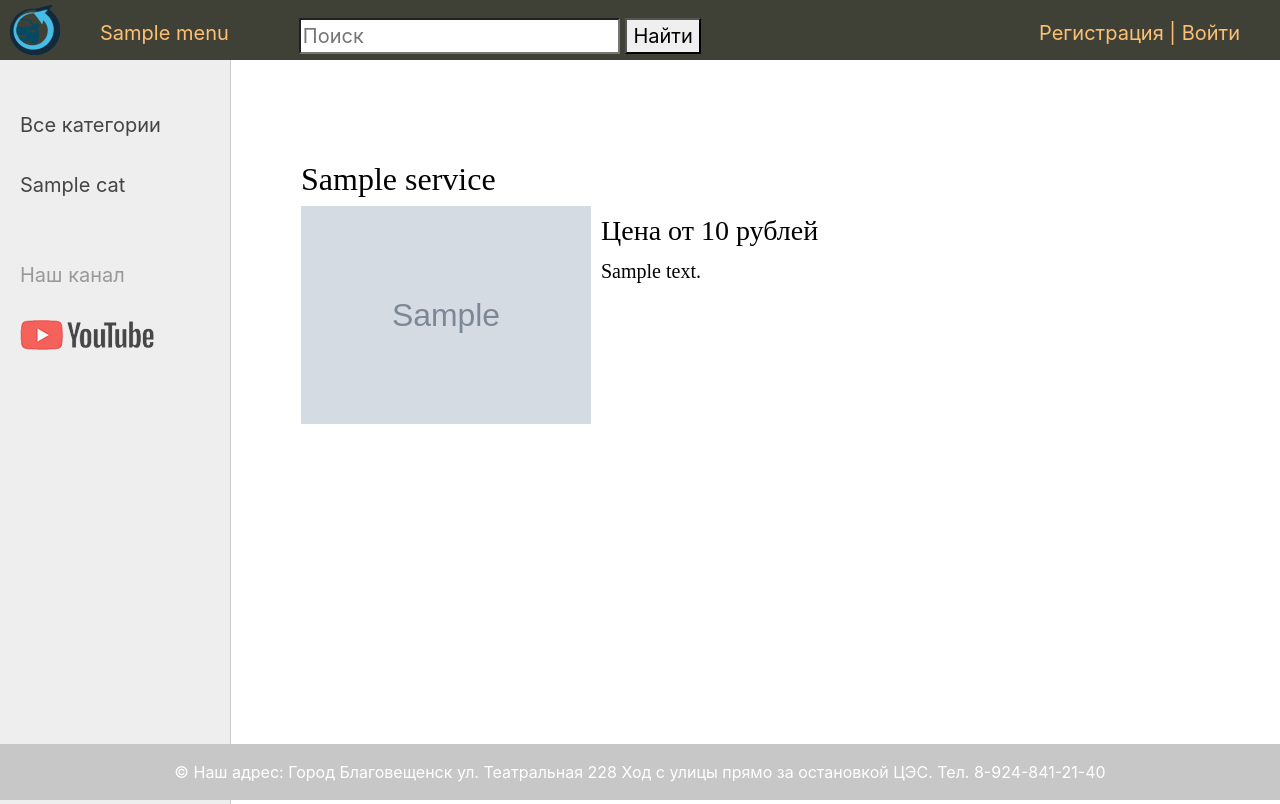
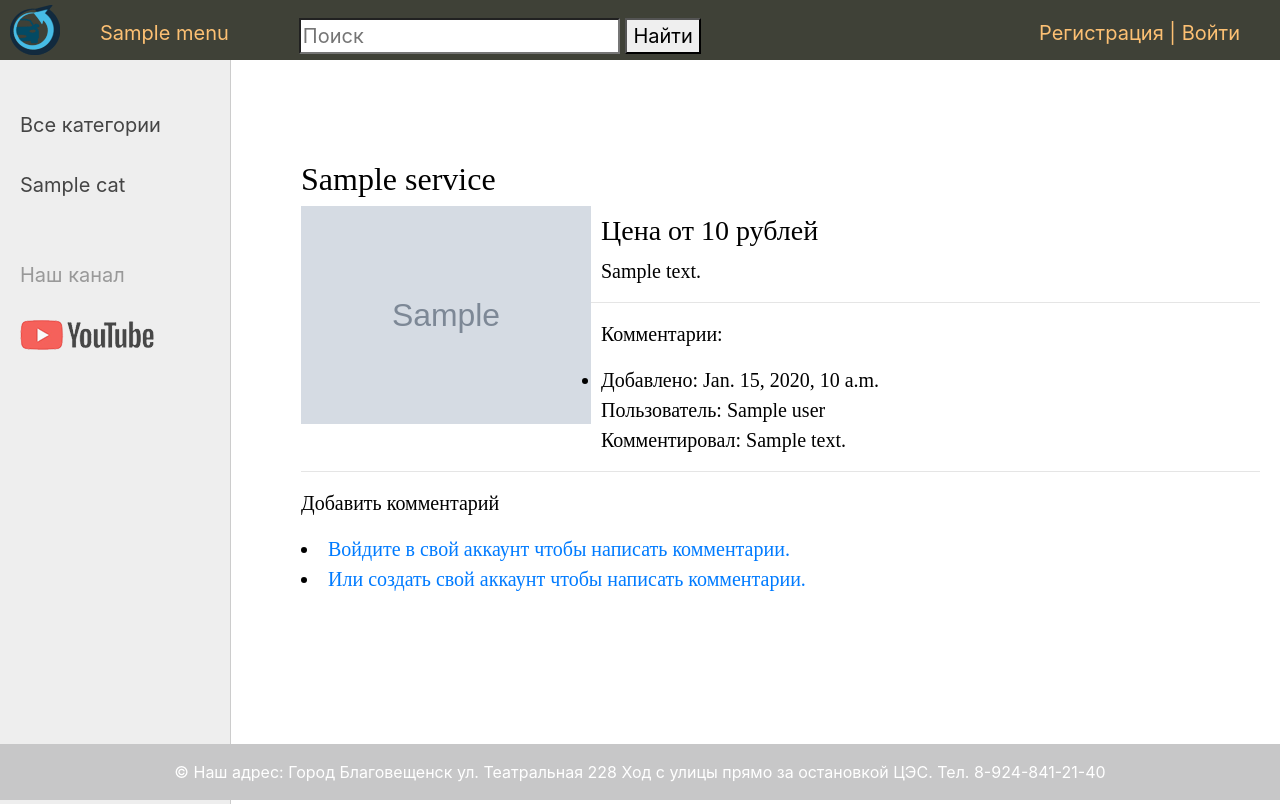
Before and after one commit to VDK45/AvtoAvtoStandart, a Django app: template avtosite/avto_tochka/templates/avto_tochka/service.html in a window 1280 px wide. Run offline with Django 4.2, Linux system fonts and the light colour scheme; the template is opened without the code that fills it: most values are stand-ins (such as "Sample title", 1, 10 or a date in 2020); grey boxes marked "Sample" are stand-in pictures; parts of the project's set-up code (start-up, migrations or seed data) failed here and were passed over.

Commit message:
import FormMixin

```diff
--- a/avtosite/avto_tochka/models.py
+++ b/avtosite/avto_tochka/models.py
@@ -154,7 +154,7 @@ class Category(models.Model):
 
 class Comments(models.Model):
     """ Коммнетарии """
-    class Meta():
+    class Meta:
         db_table = "comments"
         verbose_name = 'Комментарий'
         verbose_name_plural = 'Комментарии'
@@ -162,6 +162,6 @@ class Comments(models.Model):
     user = models.ForeignKey(User, on_delete=models.CASCADE, verbose_name='Автор комментария')
     post = models.ForeignKey(Service, on_delete=models.CASCADE, verbose_name='Комментарий к услуге',
                              related_name='comments_service')
-    text = models.TextField("Текс комментария", max_length=500)
+    text = models.TextField(verbose_name='Текст комментария', max_length=2500)
     created = models.DateTimeField("Добавлен", auto_now_add=True)
     status = models.BooleanField(default=False, verbose_name='Разрещение на публикацию')
--- a/avtosite/avto_tochka/templates/avto_tochka/base.html
+++ b/avtosite/avto_tochka/templates/avto_tochka/base.html
@@ -35,8 +35,8 @@
 			{% else %}
 			<li class="last"><a href="{% url 'register' %}">Регистрация</a> | <a href="{% url 'login' %}">Войти</a></li>
 			{% endif %}
+
 			<li>
-
 			<form action="{% url 'search' %}" method="get">
 				<input type="search" type="text" name="q" placeholder="Поиск">
 				<button type="submit">Найти</button>
@@ -95,6 +95,7 @@
 	<div class="content-text">
 
 {% block content %}
+
 {% endblock %}
 		<!-- Bootstrap CSS -->
 		<link rel="stylesheet" href="https://cdn.jsdelivr.net/npm/bootstrap@4.0.0/dist/css/bootstrap.min.css" integrity="sha384-Gn5384xqQ1aoWXA+058RXPxPg6fy4IWvTNh0E263XmFcJlSAwiGgFAW/dAiS6JXm" crossorigin="anonymous">
--- a/avtosite/avto_tochka/templates/avto_tochka/home.html
+++ b/avtosite/avto_tochka/templates/avto_tochka/home.html
@@ -2,6 +2,10 @@
 <!--{% load avto_tochka_tags %}-->
 
 {% block content %}
+<hr>
+    <h1 align="center">Авто стандарт</h1>
+<hr>
+
 <ul class="list-articles">
 
     {% for p in posts %}
--- a/avtosite/avto_tochka/templates/avto_tochka/list_services.html
+++ b/avtosite/avto_tochka/templates/avto_tochka/list_services.html
@@ -19,4 +19,4 @@
 
 		<p class="link-read-post"><a href="{{ p.get_absolute_url }}">Читать далее</a></p>
 		</li>
-	{% endfor %}
+{% endfor %}
--- a/avtosite/avto_tochka/templates/avto_tochka/service.html
+++ b/avtosite/avto_tochka/templates/avto_tochka/service.html
@@ -9,4 +9,43 @@
 <h3>Цена от {{service.price}} рублей </h3>
 
 {{service.content|linebreaks}}
+
+<hr>
+<p>Комментарии:</p>
+<!--{{service.comments_service.all}}-->
+<ul>
+{% for item in service.comments_service.all %}
+    <li>
+        Добавлено: {{ item.created }} <br>
+        Пользователь: {{ item.user }} <br>
+        Комментировал: {{ item.text }} <br>
+    </li>
+{% endfor %}
+</ul>
+<hr>
+<p>Добавить комментарий</p>
+
+<!--{% if messages %}-->
+<!--<div class="alert.alert-success">-->
+<!--    {% for m in messages %}-->
+<!--    {{ m }}-->
+<!--    {% endfor %}-->
+<!--</div>-->
+<!--{% endif %}-->
+
+{% if request.user.is_authenticated %}
+<div class="col-4" align="left">
+    <form action="" id="add_form" method="post">
+        {% csrf_token %}
+        {{ form.as_p }}
+    </form>
+        <button form="add_form" type="submit" class="btn.btn-primary" align="left"> Добавить комментрарий </button>
+</div>
+{% else %}
+<div>
+    <li class="last">  <a href="{% url 'login' %}">Войдите в свой аккаунт чтобы написать комментарии.</a></li>
+    <li class="last">  <a href="{% url 'register' %}">Или создать свой аккаунт чтобы написать комментарии.</a></li>
+</div>
+{% endif %}
+
 {% endblock %}
--- a/avtosite/avto_tochka/urls.py
+++ b/avtosite/avto_tochka/urls.py
@@ -19,7 +19,7 @@ urlpatterns = [
     path('logout/', logout_user, name='logout'),
     # path('post/<int:post_id>/', show_post, name='post'),
     # path('post/<slug:post_slug>/', show_post, name='post'),
-    path('usluga/<slug:service_slug>/', ShowService.as_view(), name='service'),
+    path('service/<slug:service_slug>/', ShowService.as_view(), name='service'),
     # path('category/<int:cat_id>/', show_category, name='category'),
     path('category/<slug:cat_slug>/', ServiceCategory.as_view(), name='category'),
     path('search/', Search.as_view(), name='search'),
```
Also changed, not shown: avtosite/avto_tochka/admin.py (+9 -1 lines), avtosite/avto_tochka/views.py (+20 -0 lines), avtosite/db.sqlite3, avtosite/media/photos/2023/07/23/j_DUG8JHNYE.jpg (added).
